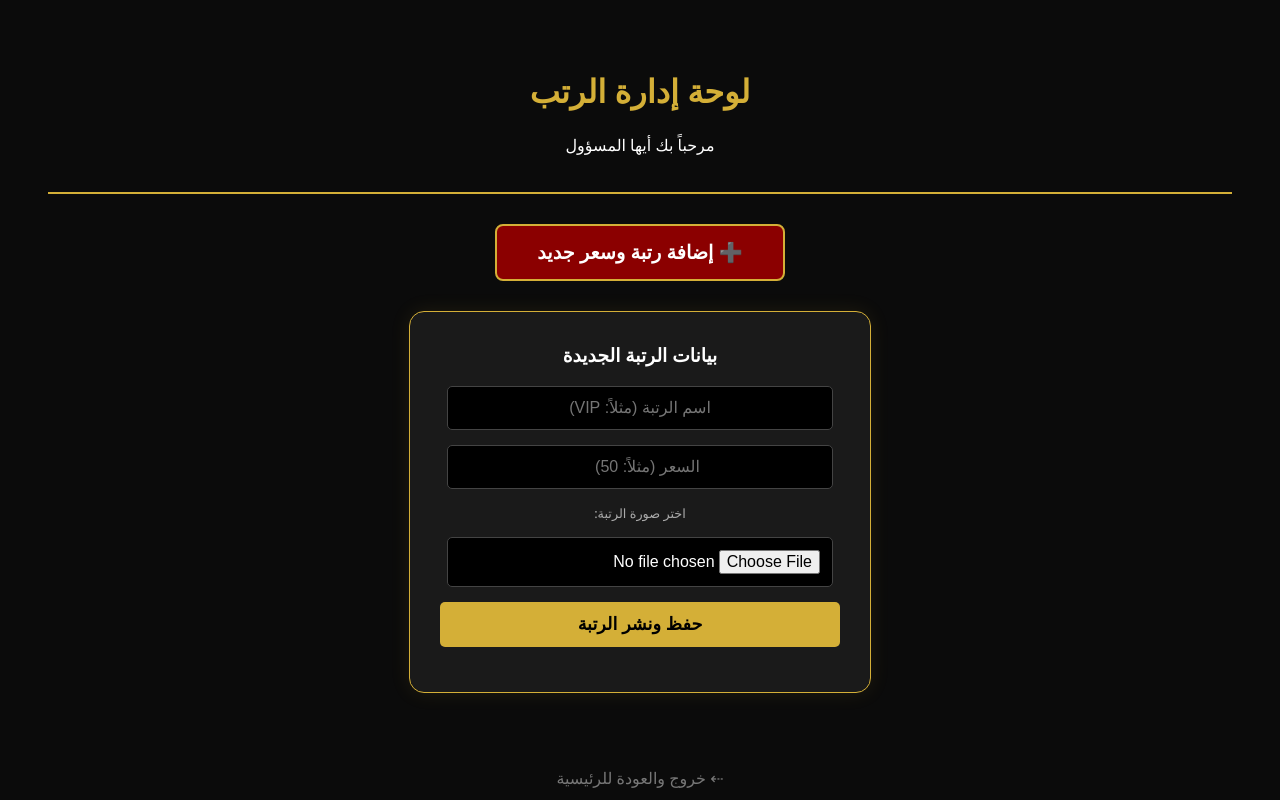
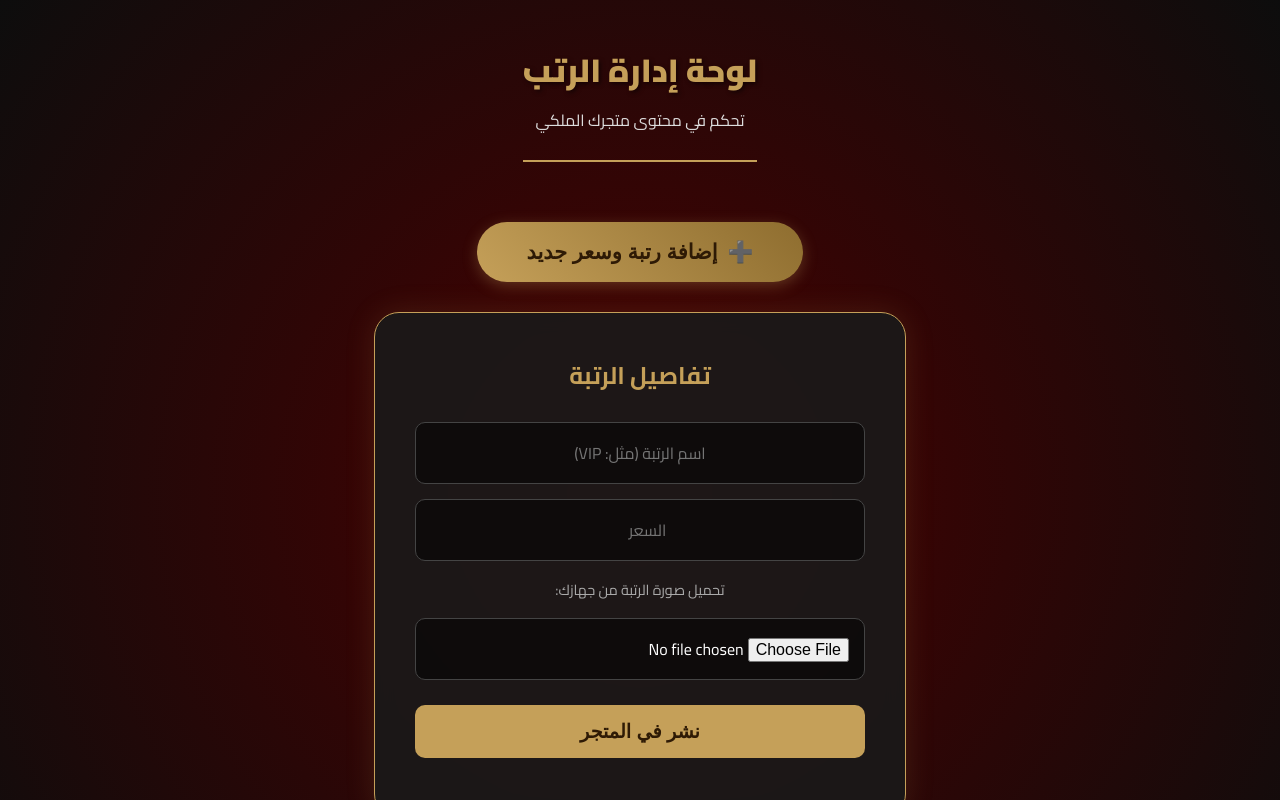
Before and after one commit to MarSHalGamer/MulsXNetWork, a plain HTML site: page admin.html in a window 1280 px wide. Both pictures are taken after a click on the button "➕ إضافة رتبة وسعر جديد". Shown: the top 800 px of the page. Drawn offline with Linux system fonts and the light colour scheme.

Commit message:
Update admin.html

```diff
--- a/admin.html
+++ b/admin.html
@@ -2,75 +2,172 @@
 <html lang="ar" dir="rtl">
 <head>
     <meta charset="UTF-8">
-    <title>لوحة التحكم - الإدارة</title>
+    <meta name="viewport" content="width=device-width, initial-scale=1.0">
+    <title>لوحة التحكم - الإدارة الملكية</title>
+    <link href="https://fonts.googleapis.com/css2?family=Cairo:wght@400;700;900&display=swap" rel="stylesheet">
     <style>
-        :root { --gold: #d4af37; --red: #8b0000; --dark: #0b0b0b; }
-        body { background: var(--dark); color: white; font-family: 'Segoe UI', sans-serif; text-align: center; padding: 40px; }
+        :root {
+            --gold: #c5a059;
+            --dark-gold: #8e6d2f;
+            --red: #4a0000;
+            --dark: #0d0d0d;
+        }
 
-        .header-admin { border-bottom: 2px solid var(--gold); padding-bottom: 20px; margin-bottom: 30px; }
+        body {
+            background: radial-gradient(circle, var(--red) 0%, var(--dark) 100%);
+            color: white;
+            font-family: 'Cairo', sans-serif;
+            text-align: center;
+            padding: 40px;
+            margin: 0;
+            min-height: 100vh;
+        }
 
-        /* زر فتح نموذج الإضافة */
+        .header-admin {
+            border-bottom: 2px solid var(--gold);
+            padding-bottom: 20px;
+            margin-bottom: 40px;
+            display: inline-block;
+        }
+
+        h1 { color: var(--gold); font-weight: 900; margin: 0; text-shadow: 2px 2px 4px rgba(0,0,0,0.5); }
+
+        /* زر فتح نموذج الإضافة المطور */
         .open-btn {
-            background: var(--red); color: white; border: 2px solid var(--gold);
-            padding: 15px 40px; font-size: 1.2rem; cursor: pointer; border-radius: 8px;
-            transition: 0.3s; font-weight: bold;
+            background: linear-gradient(45deg, var(--gold), var(--dark-gold));
+            color: #2e1a05;
+            border: none;
+            padding: 18px 50px;
+            font-size: 1.3rem;
+            cursor: pointer;
+            border-radius: 50px;
+            transition: 0.4s;
+            font-weight: 900;
+            box-shadow: 0 4px 15px rgba(197, 160, 89, 0.3);
+            display: flex;
+            align-items: center;
+            gap: 10px;
+            margin: 20px auto;
         }
-        .open-btn:hover { background: var(--gold); color: black; }
 
-        /* حاوية حقول الإضافة (مخفية في البداية) */
+        .open-btn:hover {
+            transform: translateY(-3px) scale(1.05);
+            box-shadow: 0 8px 25px var(--gold);
+        }
+
+        /* حاوية حقول الإضافة الفخمة */
         #addSection {
-            display: none; margin: 30px auto; background: #1a1a1a;
-            padding: 30px; border-radius: 15px; border: 1px solid var(--gold);
-            max-width: 400px; box-shadow: 0 0 20px rgba(212, 175, 55, 0.1);
+            display: none;
+            margin: 30px auto;
+            background: rgba(26, 26, 26, 0.9);
+            padding: 40px;
+            border-radius: 25px;
+            border: 1px solid var(--gold);
+            max-width: 450px;
+            box-shadow: 0 0 30px rgba(197, 160, 89, 0.15);
+            backdrop-filter: blur(10px);
+            animation: fadeIn 0.5s ease;
+        }
+
+        @keyframes fadeIn {
+            from { opacity: 0; transform: translateY(20px); }
+            to { opacity: 1; transform: translateY(0); }
         }
 
         input {
-            display: block; width: 90%; margin: 15px auto; padding: 12px;
-            border-radius: 5px; border: 1px solid #444; background: #000; color: white;
-            font-size: 1rem; text-align: center;
+            display: block;
+            width: 100%;
+            margin: 15px 0;
+            padding: 15px;
+            border-radius: 10px;
+            border: 1px solid #444;
+            background: rgba(0,0,0,0.5);
+            color: white;
+            font-size: 1rem;
+            text-align: center;
+            font-family: 'Cairo', sans-serif;
+            box-sizing: border-box;
         }
-        input:focus { border-color: var(--gold); outline: none; }
+
+        input:focus { border-color: var(--gold); outline: none; box-shadow: 0 0 10px var(--gold); }
+
+        .file-label {
+            display: block;
+            margin: 10px 0;
+            color: #aaa;
+            font-size: 0.9rem;
+        }
 
         .save-btn {
-            background: var(--gold); color: black; width: 100%;
-            padding: 12px; border: none; cursor: pointer; font-weight: bold;
-            border-radius: 5px; font-size: 1.1rem;
+            background: var(--gold);
+            color: #2e1a05;
+            width: 100%;
+            padding: 15px;
+            border: none;
+            cursor: pointer;
+            font-weight: 900;
+            border-radius: 10px;
+            font-size: 1.2rem;
+            transition: 0.3s;
+            margin-top: 10px;
         }
-        .status-msg { margin-top: 15px; color: var(--gold); font-size: 0.9rem; }
+
+        .save-btn:hover { background: #fff; transform: scale(1.02); }
+
+        .status-msg { margin-top: 20px; color: var(--gold); font-weight: bold; }
+
+        .back-link {
+            display: inline-block;
+            margin-top: 40px;
+            color: #777;
+            text-decoration: none;
+            font-size: 1rem;
+            transition: 0.3s;
+        }
+        .back-link:hover { color: var(--gold); }
     </style>
 </head>
 <body>
 
     <div class="header-admin">
-        <h1 style="color: var(--gold);">لوحة إدارة الرتب</h1>
-        <p>مرحباً بك أيها المسؤول</p>
+        <h1>لوحة إدارة الرتب</h1>
+        <p style="margin: 5px 0; color: #ddd;">تحكم في محتوى متجرك الملكي</p>
     </div>
 
-    <button class="open-btn" onclick="toggleAddSection()">➕ إضافة رتبة وسعر جديد</button>
+    <br>
+
+    <button class="open-btn" onclick="toggleAddSection()">
+        <span>➕</span> إضافة رتبة وسعر جديد
+    </button>
 
     <div id="addSection">
-        <h3 style="margin-top:0;">بيانات الرتبة الجديدة</h3>
-        <input type="text" id="rankName" placeholder="اسم الرتبة (مثلاً: VIP)">
-        <input type="number" id="rankPrice" placeholder="السعر (مثلاً: 50)">
-        <p style="font-size: 0.8rem; color: #aaa;">اختر صورة الرتبة:</p>
+        <h3 style="margin-top:0; color: var(--gold); font-size: 1.5rem;">تفاصيل الرتبة</h3>
+
+        <input type="text" id="rankName" placeholder="اسم الرتبة (مثل: VIP)">
+        <input type="number" id="rankPrice" placeholder="السعر">
+
+        <label class="file-label">تحميل صورة الرتبة من جهازك:</label>
         <input type="file" id="rankImg" accept="image/*">
 
-        <button class="save-btn" onclick="saveData()">حفظ ونشر الرتبة</button>
+        <button class="save-btn" onclick="saveData()">نشر في المتجر</button>
         <div id="status" class="status-msg"></div>
     </div>
 
-    <br><br>
-    <a href="index.html" style="color: #777; text-decoration: none;">⇠ خروج والعودة للرئيسية</a>
+    <br>
+    <a href="index.html" class="back-link">⇠ خروج والعودة للرئيسية</a>
 
     <script>
-        // --- ضع بياناتك هنا ---
+        // --- بيانات السحابة (تم الحفاظ عليها كما طلبت) ---
         const BIN_ID = '69ada3a2d0ea881f40fcecda';
         const MASTER_KEY = '$2a$10$EVJpa1kkUQx4JG6CPhwT8eMpLADFaWQc7iR5SShpZRDJSGC2sThvi';
 
-        // وظيفة لإظهار/إخفاء قسم الإضافة
         function toggleAddSection() {
             const section = document.getElementById('addSection');
-            section.style.display = (section.style.display === "block") ? "none" : "block";
+            if (section.style.display === "block") {
+                section.style.display = "none";
+            } else {
+                section.style.display = "block";
+            }
         }
 
         async function saveData() {
@@ -84,7 +181,7 @@
                 return;
             }
 
-            status.innerText = "⏳ جاري معالجة الصورة والرفع...";
+            status.innerText = "⏳ جاري تحضير البيانات ونشرها...";
 
             const reader = new FileReader();
             reader.readAsDataURL(fileInput.files[0]);
@@ -93,17 +190,14 @@
                 const newEntry = { name, price, image: imgBase64 };
 
                 try {
-                    // جلب البيانات الحالية
                     const getRes = await fetch(`https://api.jsonbin.io/v3/b/${BIN_ID}/latest`, {
                         headers: { 'X-Master-Key': MASTER_KEY }
                     });
                     const currentJson = await getRes.json();
                     let updatedRanks = currentJson.record.ranks || [];
 
-                    // إضافة الرتبة الجديدة
                     updatedRanks.push(newEntry);
 
-                    // تحديث السحابة
                     const putRes = await fetch(`https://api.jsonbin.io/v3/b/${BIN_ID}`, {
                         method: 'PUT',
                         headers: {
@@ -114,17 +208,16 @@
                     });
 
                     if (putRes.ok) {
-                        status.innerText = "✅ تمت الإضافة بنجاح!";
-                        // تفريغ الحقول وإخفاء القائمة
+                        status.innerText = "✅ تم النشر في صفحة شراء الرتب!";
                         setTimeout(() => {
                             document.getElementById('rankName').value = "";
                             document.getElementById('rankPrice').value = "";
                             toggleAddSection();
                             status.innerText = "";
-                        }, 2000);
+                        }, 2500);
                     }
                 } catch (error) {
-                    status.innerText = "❌ حدث خطأ في الاتصال بالسحابة";
+                    status.innerText = "❌ خطأ: لم يتم الاتصال بالسحابة";
                 }
             };
         }
```
